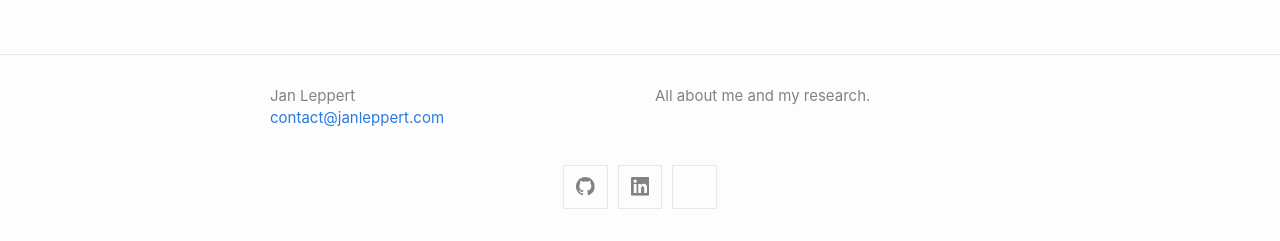
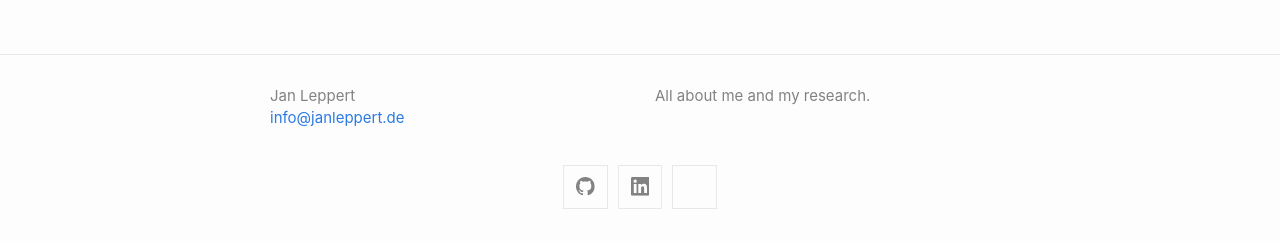
Before and after one commit to JanLeppert/janleppert.github.io, a Jekyll site: the page built from index.markdown, in a window 1280 px wide. Shown: the part 884-1125 px from the top of the page. Built offline with Jekyll 4.4.1, drawn with Linux system fonts in a browser that asks for light colours.

Commit message:
Update _config.yml

```diff
--- a/_config.yml
+++ b/_config.yml
@@ -21,18 +21,20 @@
 title: Jan Leppert
 author:
   name: Jan Leppert
-  email: contact@janleppert.com
+  email: info@janleppert.de
+
+email: info@janleppert.de
 
 description: >- # this means to ignore newlines until "baseurl:"
   All about me and my research.
 
 baseurl: "" # the subpath of your site, e.g. /blog
 domain: janleppert.github.io
-url: https://janleppert.github.io #"" # "http://www.janleppert.com" # the base hostname & protocol for your site, e.g. http://example.com
+url: https://www.janleppert.de #"" # "http://www.janleppert.com" # the base hostname & protocol for your site, e.g. http://example.com
 # twitter_username: jekyllrb
 github_username:  JanLeppert
 orcid_username: 0000-0001-8857-8103
-linkedin_username: jan-leppert-5b04a4273
+linkedin_username: jan-leppert
 
 # Build settings
 theme: minima
@@ -43,7 +45,7 @@ plugins:
 minima:
   social_links:
     - { platform: github,         user_url: "https://github.com/JanLeppert" }
-    - { platform: linkedin,       user_url: "https://www.linkedin.com/in/jan-leppert-5b04a4273" }
+    - { platform: linkedin,       user_url: "https://www.linkedin.com/in/jan-leppert" }
     - { platform: orcid,       user_url: "https://orcid.org/0000-0001-8857-8103" }
   # Minima date format.
   # Refer to https://shopify.github.io/liquid/filters/date/ if you want to customize this.
```
